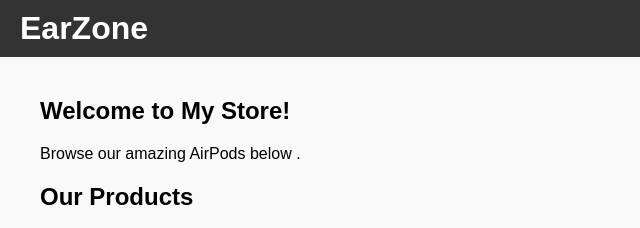
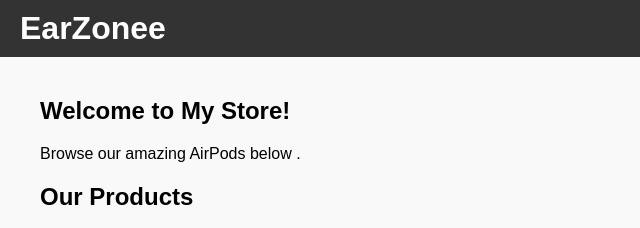
Before and after one commit to orel-tech/e.g.-my-website, a plain HTML site: page index.html in a window 1280 px wide. Shown: the top 228 px of the page, 0-640 px from the left. Drawn offline with Linux system fonts and the light colour scheme.

Commit message:
Update index.html

```diff
--- a/index.html
+++ b/index.html
@@ -71,7 +71,7 @@
 <body>
 
 <header>
-  <h1>EarZone</h1>
+  <h1>EarZonee</h1>
   <nav>
     <a href="#home">Home</a>
     <a href="#products">Products</a>
```
